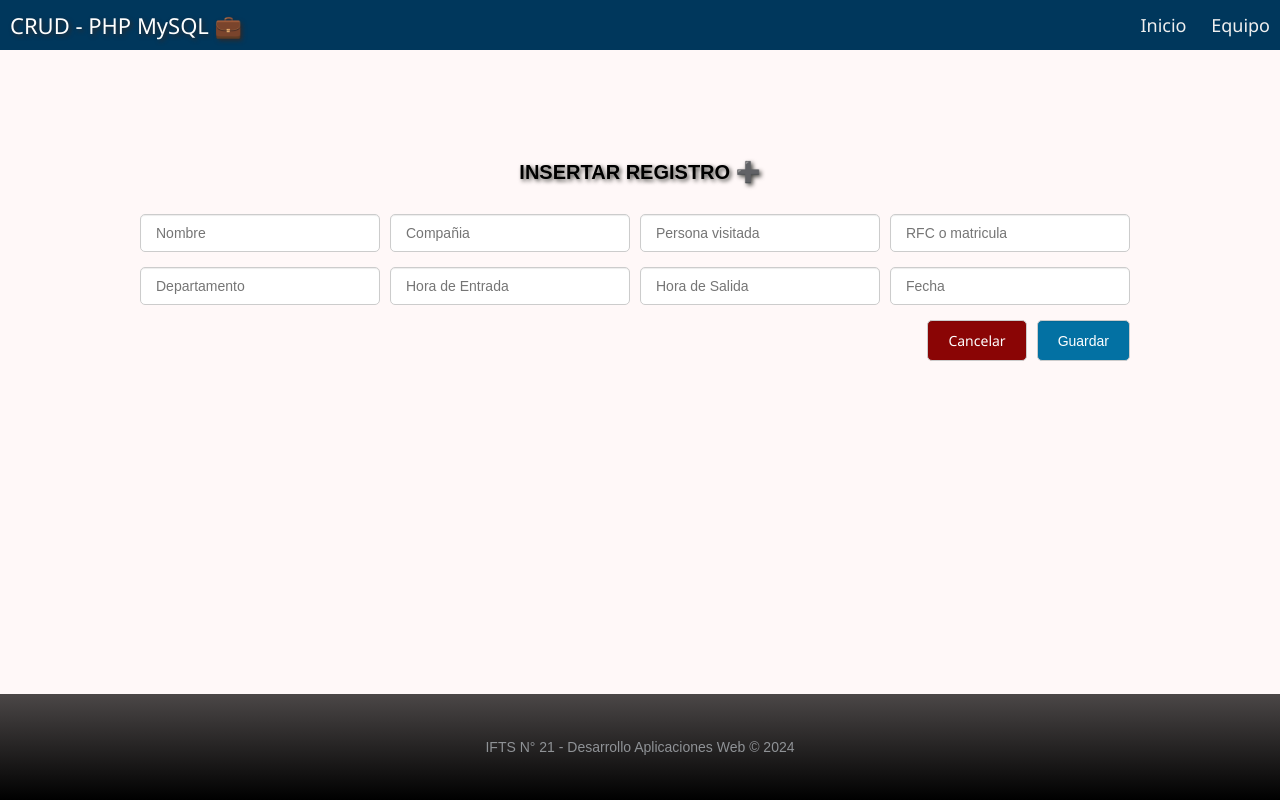
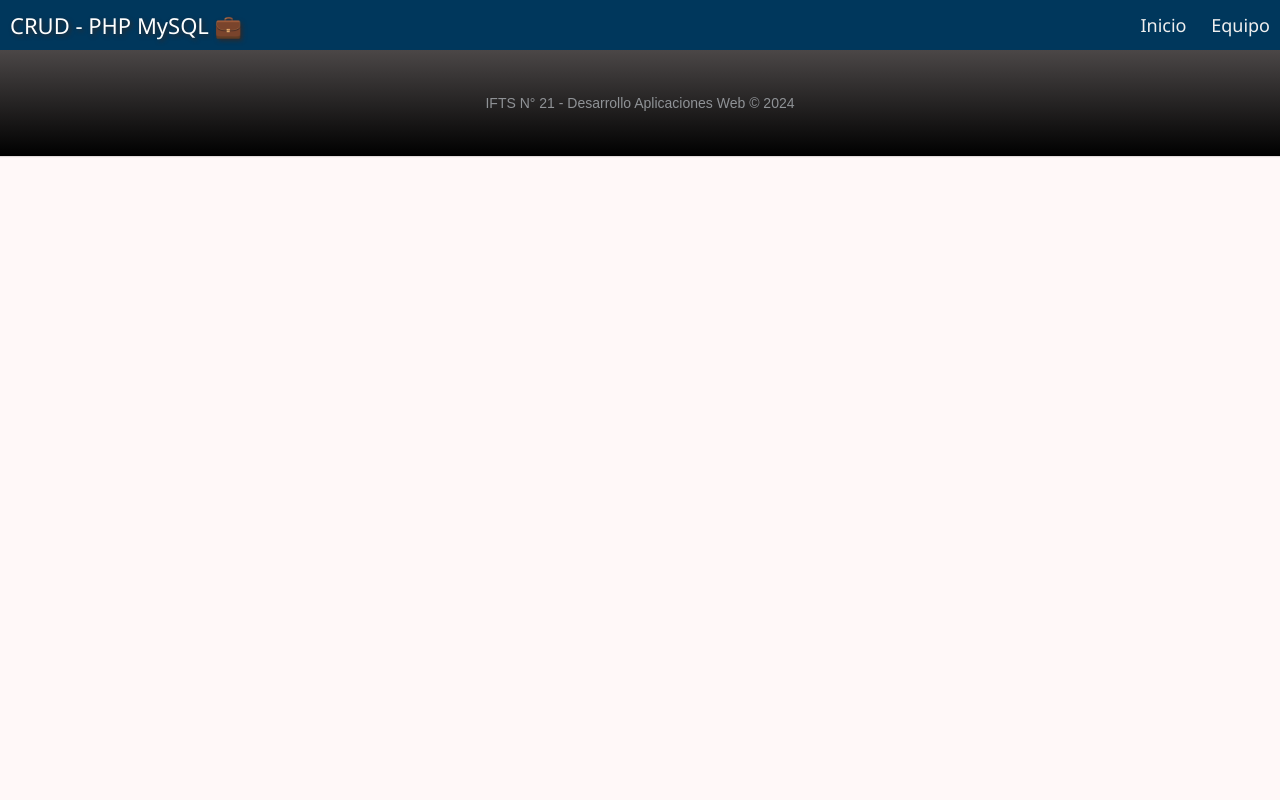
Before and after one commit to jesusDrm/Registro-de-usuarios-que-entran-y-salen-del-laboratorio., a PHP site: page /insert.php in a window 1280 px wide. Run offline with PHP 8.4, Linux system fonts and the light colour scheme; some libraries are stand-ins or nearby versions.

Commit message:
Pagina de usuario v1 terminada

```diff
--- a/insert.php
+++ b/insert.php
@@ -13,7 +13,6 @@
 		$nom_per_visitada=$_POST['nom_per_visitada'];
 		$depto=$_POST['depto'];
 		$hora_entrada=$hora_actual;
-		$hora_salida='';
 		$fecha=$fecha_actual;
 		$rfc_o_matricula=$_POST['rfc_o_matricula'];
 
@@ -21,14 +20,13 @@
 			//if(!is_numeric($)){
 			//	echo "<script> alert('Ingrese un telefono valido');</script>";
 			//}else{
-				$consulta_insert=$con->prepare('INSERT INTO clientes(nombre,company,nom_per_visitada,depto,hora_entrada,hora_salida,fecha,rfc_o_matricula) VALUES(:nombre,:company,:nom_per_visitada,:depto,:hora_entrada,:hora_salida,:fecha,:rfc_o_matricula)');
+				$consulta_insert=$con->prepare('INSERT INTO clientes(nombre,company,nom_per_visitada,depto,hora_entrada,fecha,rfc_o_matricula) VALUES(:nombre,:company,:nom_per_visitada,:depto,:hora_entrada,:fecha,:rfc_o_matricula)');
 				$consulta_insert->execute(array(
 					':nombre' =>$nombre,
 					':company' =>$company,
 					':nom_per_visitada' =>$nom_per_visitada,
 					':depto' =>$depto,
 					':hora_entrada' =>$hora_entrada,
-					':hora_salida' =>$hora_salida,
 					':fecha' =>$fecha,
 					':rfc_o_matricula' =>$rfc_o_matricula
 				));
@@ -48,33 +46,6 @@
 ?>
 
 
-<body>
-	<div class="contenedor" style="margin-top:90px;">
-		<h2>INSERTAR REGISTRO ➕</h2>
-		<form action="" method="post" style="margin:30px 0px 18em 0px;">
-			<div class="form-group">
-				<input type="text" name="nombre" placeholder="Nombre" class="input__text">
-				<input type="text" name="company" placeholder="Compañia" class="input__text">
-				<input type="text" name="nom_per_visitada" placeholder="Persona visitada" class="input__text">
-				<input type="text" name="rfc_o_matricula" placeholder="RFC o matricula" class="input__text">
-
-			</div>
-			<div class="form-group">
-				<input type="text" name="depto" placeholder="Departamento" class="input__text">
-				<input type="text" name="hora_entrada" placeholder="Hora de Entrada" class="input__text">
-				<input type="text" name="hora_salida" placeholder="Hora de Salida" class="input__text">
-				<input type="text" name="fecha" placeholder="Fecha" class="input__text">
-
-			</div>
-
-			<div class="btn__group">
-				<a href="index.php" class="btn btn__danger">Cancelar</a>
-				<input type="submit" name="guardar" value="Guardar" class="btn btn__primary">
-			</div>
-
-		</form>
-	</div>
-</body>
 
 
 <?php include_once './layouts/footer.php'; ?>
```
Also changed, not shown: index.php (+3 -6 lines).
